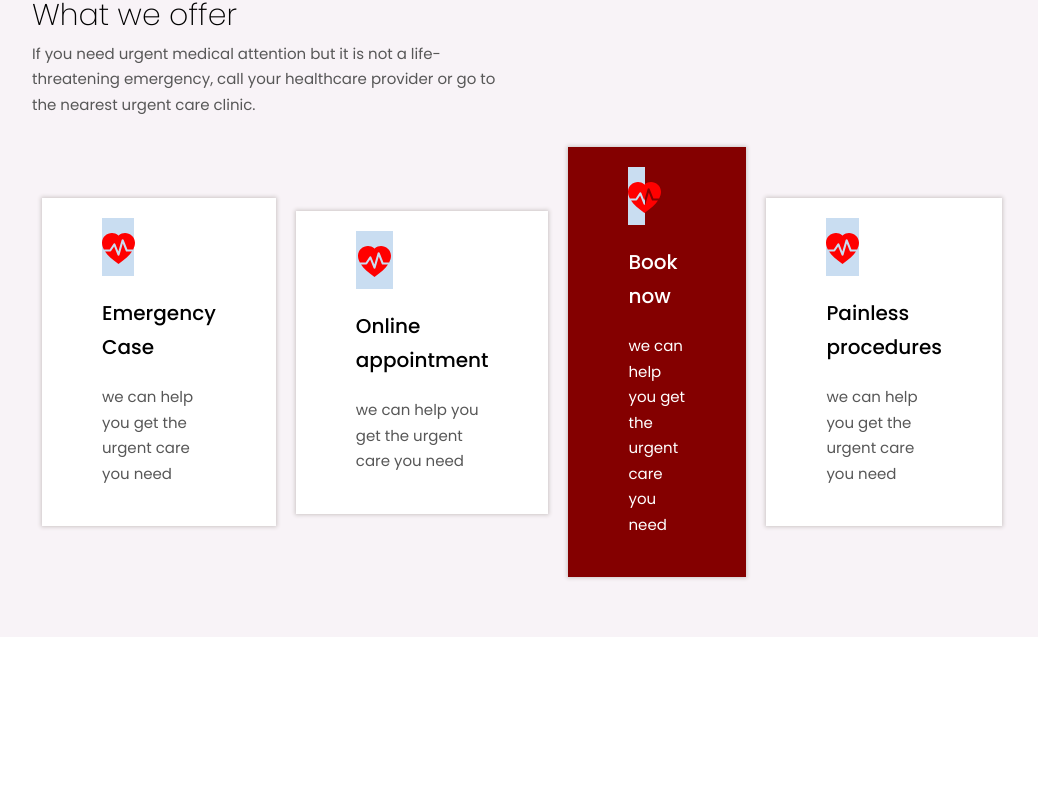
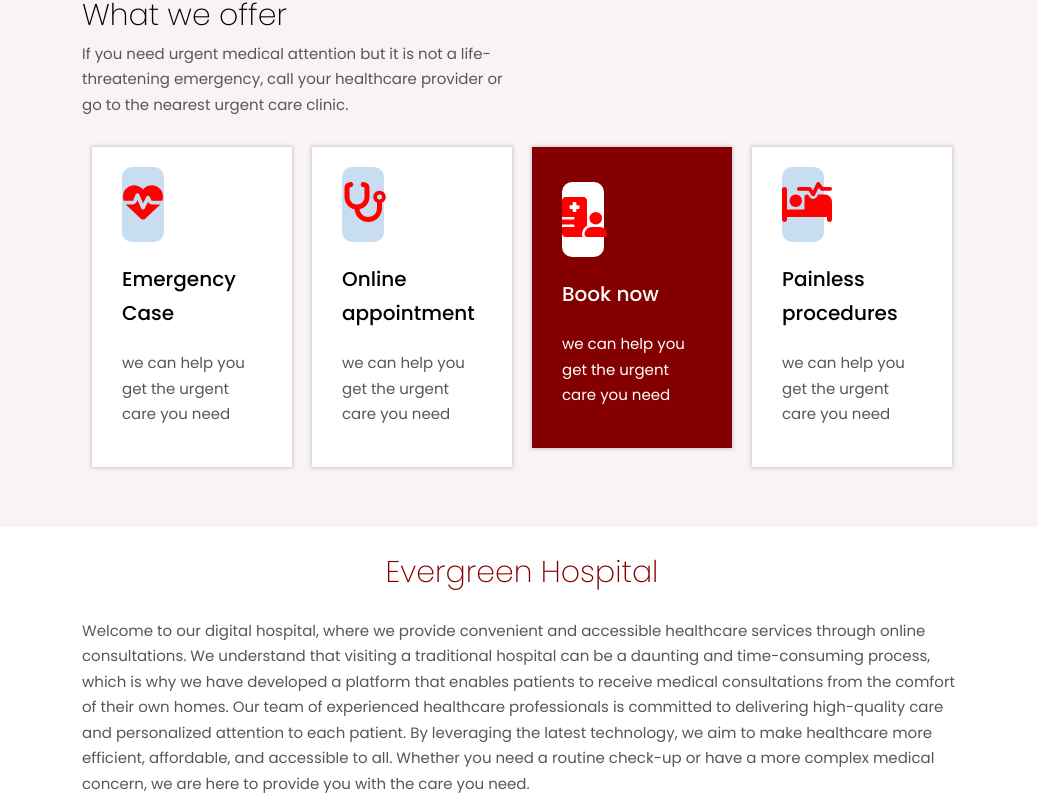
Before and after one commit to abunnazeer/evergreen-hospital, a React (Create React App) app: page / in a window 1280 px wide. Shown: the part 651-1460 px from the top of the page, without its empty margins (118-1156 px from the left). Before the commit the page ends 1288 px from the top, so only its background shows below. Built offline with nearby package versions, Linux system fonts and the light colour scheme.

Commit message:
working on home page

```diff
--- a/package.json
+++ b/package.json
@@ -4,10 +4,14 @@
   "version": "0.1.0",
   "private": true,
   "dependencies": {
+    "@fortawesome/fontawesome-svg-core": "^6.3.0",
+    "@fortawesome/free-solid-svg-icons": "^6.3.0",
+    "@fortawesome/react-fontawesome": "^0.2.0",
     "@testing-library/jest-dom": "^5.16.5",
     "@testing-library/react": "^13.4.0",
     "@testing-library/user-event": "^13.5.0",
     "react": "^18.2.0",
+    "react-awesome-testimonials": "^1.0.2",
     "react-bootstrap-icons": "^1.10.2",
     "react-dom": "^18.2.0",
     "react-router-dom": "^6.8.2",
--- a/src/components/Card.js
+++ b/src/components/Card.js
@@ -9,6 +9,7 @@ const Card = props => {
         padding: props.p,
         boxShadow: props.bs,
         margin: props.m,
+        width: props.width,
       }}
     >
       {props.children}
--- a/src/components/card.module.scss
+++ b/src/components/card.module.scss
@@ -19,7 +19,7 @@
   p {
     font-size: 1.5rem;
     color: $black-color-200;
-    width: 50%;
+    // width: 50%;
     margin-bottom: 2rem;
   }
 }
--- a/src/global.scss
+++ b/src/global.scss
@@ -26,16 +26,33 @@ body {
 .wt_100 {
   width: 100% !important;
 }
-
+.wt_50 {
+  width: 50% !important;
+}
 .white {
   color: #fff !important;
 }
+
+.pr_color {
+  color: #840000 !important;
+}
 .icon__bg {
   background-color: #c9ddf1 !important;
+  border-radius: 1rem;
+  padding-top: 1.5rem;
+  padding-bottom: 1.5rem;
+  display: block;
+  width: 30%;
+  text-align: center;
+}
 
+.icon__bg_w {
+  background-color: #ffffff !important;
+  border-radius: 1rem;
   padding-top: 1.5rem;
+  padding-bottom: 1.5rem;
   display: block;
-  width: 28%;
+  width: 30%;
   text-align: center;
 }
 
@@ -58,3 +75,24 @@ body {
 .mt_3 {
   margin-top: 3rem !important;
 }
+
+.mt_3_5 {
+  margin-top: 3.5rem !important;
+}
+
+.mt_4 {
+  margin-top: 4rem !important;
+}
+
+// aliegn
+
+.center {
+  text-align: center !important;
+}
+
+.left {
+  text-align: left !important;
+}
+.right {
+  text-align: right !important;
+}
--- a/src/pages/HomePage.js
+++ b/src/pages/HomePage.js
@@ -4,8 +4,15 @@ import banner from '../components/banner.module.scss';
 import bana from '../assets/bana.png';
 import { Link } from 'react-router-dom';
 import Card from '../components/Card';
+
+import { FontAwesomeIcon } from '@fortawesome/react-fontawesome';
+import {
+  faStethoscope,
+  faBedPulse,
+  faHospitalUser,
+  faHeartPulse,
+} from '@fortawesome/free-solid-svg-icons';
 import Flex from '../utils/Flex';
-import { HeartPulseFill } from 'react-bootstrap-icons';
 
 const HomePage = () => {
   return (
@@ -22,28 +29,28 @@ const HomePage = () => {
           <img src={bana} alt="banner" width={400} />
         </div>
       </Banner>
-      <Card p="5rem 15rem">
+      <Card p="5rem 20rem">
         <h2>Practice Advice</h2>
         <h1>What we offer</h1>
-        <p>
+        <p className="wt_50">
           If you need urgent medical attention but it is not a life-threatening
           emergency, call your healthcare provider or go to the nearest urgent
           care clinic.
         </p>
 
         <Flex>
-          <Card bg="white" p="2rem 6rem" m="1rem" bs="#cdc7c7 0px 0px 4px 1px">
+          <Card bg="white" p="2rem 3rem" m="1rem" bs="#cdc7c7 0px 0px 4px 1px">
             <div className="icon__bg">
-              <HeartPulseFill color="red" size={33} />
+              <FontAwesomeIcon icon={faHeartPulse} color="red" size="2x" />
             </div>
             <h1 className="size_2 reset wt_100 bold mt_2">Emergency Case</h1>
             <p className="p_m wt_100 mt_2">
               we can help you get the urgent care you need
             </p>
           </Card>
-          <Card bg="white" p="2rem 6rem" m="1rem" bs="#cdc7c7 0px 0px 4px 1px">
+          <Card bg="white" p="2rem 3rem" m="1rem" bs="#cdc7c7 0px 0px 4px 1px">
             <div className="icon__bg">
-              <HeartPulseFill color="red" size={33} />
+              <FontAwesomeIcon icon={faStethoscope} color="red" size="2x" />
             </div>
             <h1 className="size_2 reset wt_100 bold mt_2">
               Online appointment
@@ -54,21 +61,21 @@ const HomePage = () => {
           </Card>
           <Card
             bg="#840000"
-            p="2rem 6rem"
+            p="2rem 3rem"
             m="1rem"
             bs="#cdc7c7 0px 0px 4px 1px"
           >
-            <div className="icon__bg">
-              <HeartPulseFill color="red" size={33} />
+            <div className="icon__bg_w mt_1_5">
+              <FontAwesomeIcon icon={faHospitalUser} color="red" size="2x" />
             </div>
             <h1 className="size_2 reset wt_100 white bold mt_2">Book now</h1>
             <p className="p_m wt_100 white mt_2">
               we can help you get the urgent care you need
             </p>
           </Card>
-          <Card bg="white" p="2rem 6rem" m="1rem" bs="#cdc7c7 0px 0px 4px 1px">
+          <Card bg="white" p="2rem 3rem" m="1rem" bs="#cdc7c7 0px 0px 4px 1px">
             <div className="icon__bg">
-              <HeartPulseFill color="red" size={33} />
+              <FontAwesomeIcon icon={faBedPulse} color="red" size="2x" />
             </div>
             <h1 className="size_2 reset wt_100 bold mt_2">
               Painless procedures
@@ -79,6 +86,32 @@ const HomePage = () => {
           </Card>
         </Flex>
       </Card>
+      <Card bg="#fff" p="2rem 20rem">
+        <h1 className="center wt_100 pr_color">Evergreen Hospital</h1>
+        <p className="mt_2">
+          Welcome to our digital hospital, where we provide convenient and
+          accessible healthcare services through online consultations. We
+          understand that visiting a traditional hospital can be a daunting and
+          time-consuming process, which is why we have developed a platform that
+          enables patients to receive medical consultations from the comfort of
+          their own homes. Our team of experienced healthcare professionals is
+          committed to delivering high-quality care and personalized attention
+          to each patient. By leveraging the latest technology, we aim to make
+          healthcare more efficient, affordable, and accessible to all. Whether
+          you need a routine check-up or have a more complex medical concern, we
+          are here to provide you with the care you need.
+        </p>
+      </Card>
+
+      <Card p="5rem 20rem">
+        <h2>Specialist Doctors</h2>
+        <h1>Hight Qualified professionals</h1>
+        <p className="wt_50">
+          If you need urgent medical attention but it is not a life-threatening
+          emergency, call your healthcare provider or go to the nearest urgent
+          care clinic.
+        </p>
+      </Card>
     </section>
   );
 };
--- a/src/utils/flex.module.scss
+++ b/src/utils/flex.module.scss
@@ -1,5 +1,5 @@
 .container {
   display: flex;
-  align-items: center;
+  align-items: flex-start;
   justify-content: space-between;
 }
```
Also changed, not shown: 1 other file (tests, documents, lock files or other folders).
